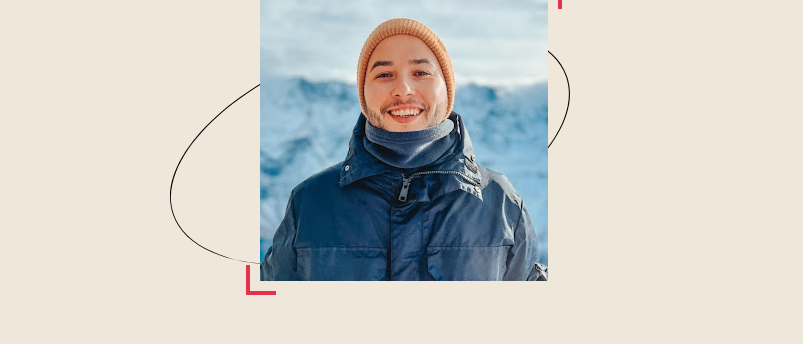
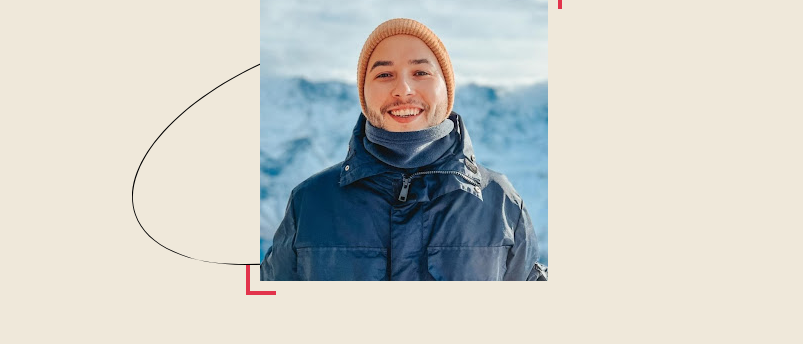
Before and after one commit to PaulNica/paulnica.github.io, a plain HTML site: page index.html in a window 1280 px wide. Shown: the part 447-791 px from the top of the page, without its empty margins (236-1039 px from the left). Drawn offline with nearby package versions, Linux system fonts and the light colour scheme; a web font is replaced by a local one.

Commit message:
Fixed element position

```diff
--- a/index.html
+++ b/index.html
@@ -25,7 +25,7 @@
 
       <section class="profile" style="position: relative;">
         <p class="profile-pic animate__animated animate__zoomIn" style="position: absolute;top: 0;transform: translateX(50%);right: 50%;"><img src="./resources/profile-pic.jpg" alt="authors picture"></p>
-        <p class="oval animate__animated animate__fadeInLeft" style="position: absolute;top: 47px;transform: translateX(50%);right: 37%;"><img src="./resources/oval_1.svg" alt="black oval"></p>
+        <p class="oval animate__animated animate__fadeInLeft" style="position: absolute;top: 47px;transform: translateX(50%);right: 40%;"><img src="./resources/oval_1.svg" alt="black oval"></p>
       </section>
 
     <section class="container">
```
